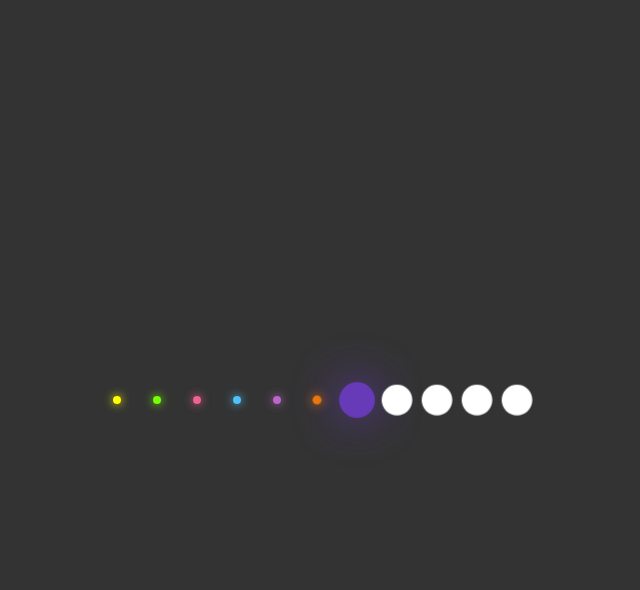
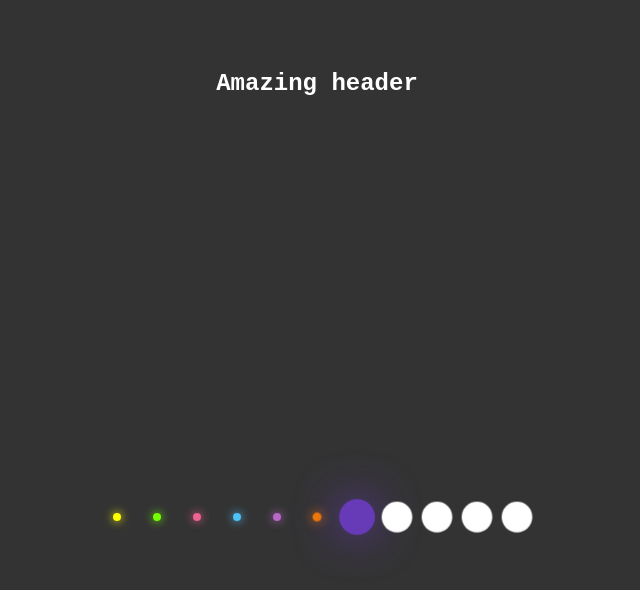
Before and after one commit to Sean-Harris-444/my-first-repo, a plain HTML site: page index.html in a window 1280 px wide. Shown: the whole page, without its empty margins (323-963 px from the left). Drawn offline with Linux system fonts and the light colour scheme.

Commit message:
added header

```diff
--- a/index.html
+++ b/index.html
@@ -7,6 +7,8 @@
   <title>Glowing Dots</title>
 </head>
 <body>
+  <h2>Amazing header</h2>
+  <div>
     <ul>
       <li></li>
       <li></li>
@@ -20,5 +22,6 @@
       <li></li>
       <li></li>
     </ul>
+  </div>
 </body>
 </html>
--- a/styles.css
+++ b/styles.css
@@ -9,6 +9,7 @@ h2 {
   text-align: center;
   color: white;
   margin-top: 70px;
+  font-family: 'Courier New', Courier, monospace;
 }
 
 ul {
```
Lines whose indentation alone changed are shown as unchanged.
